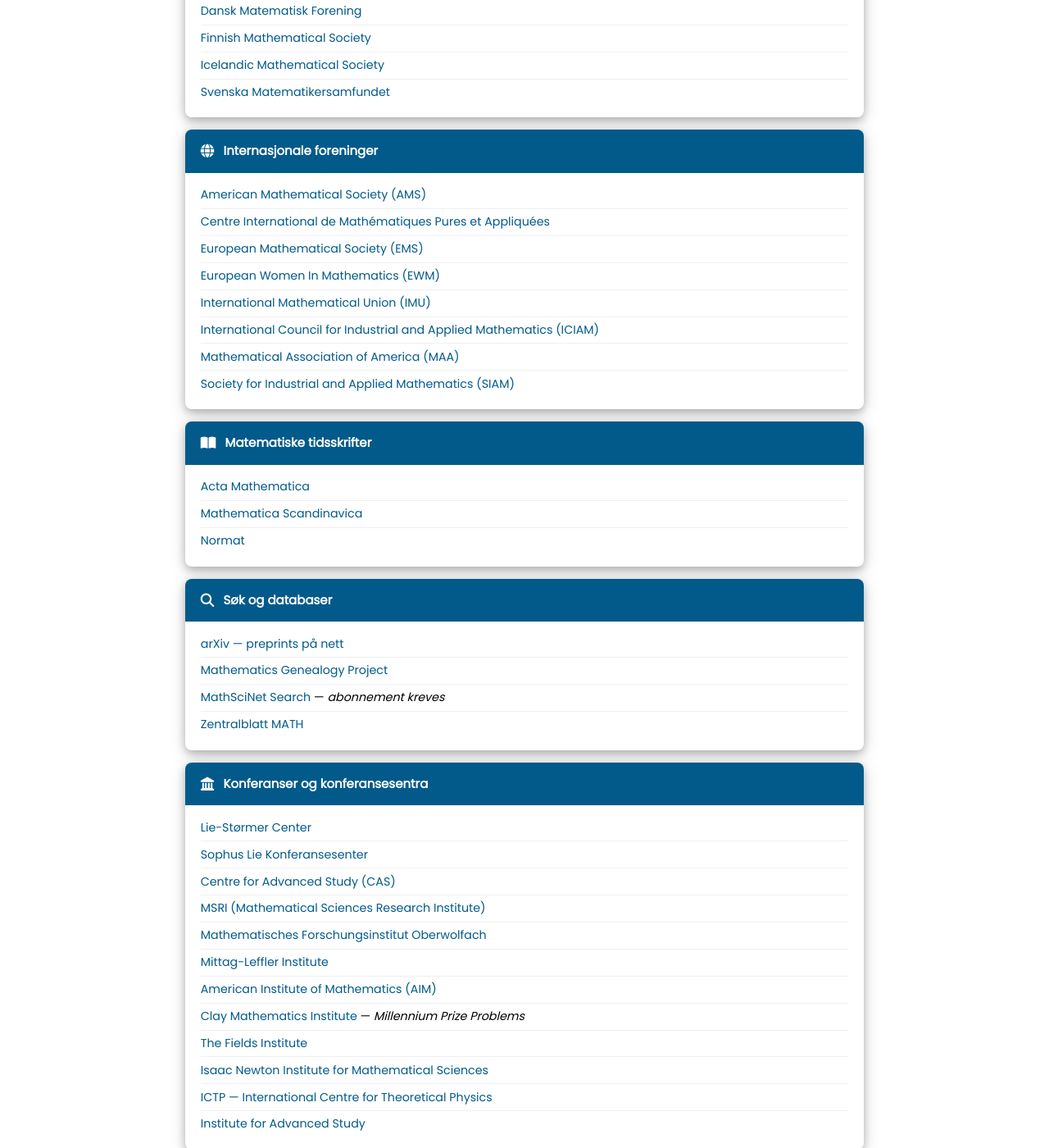
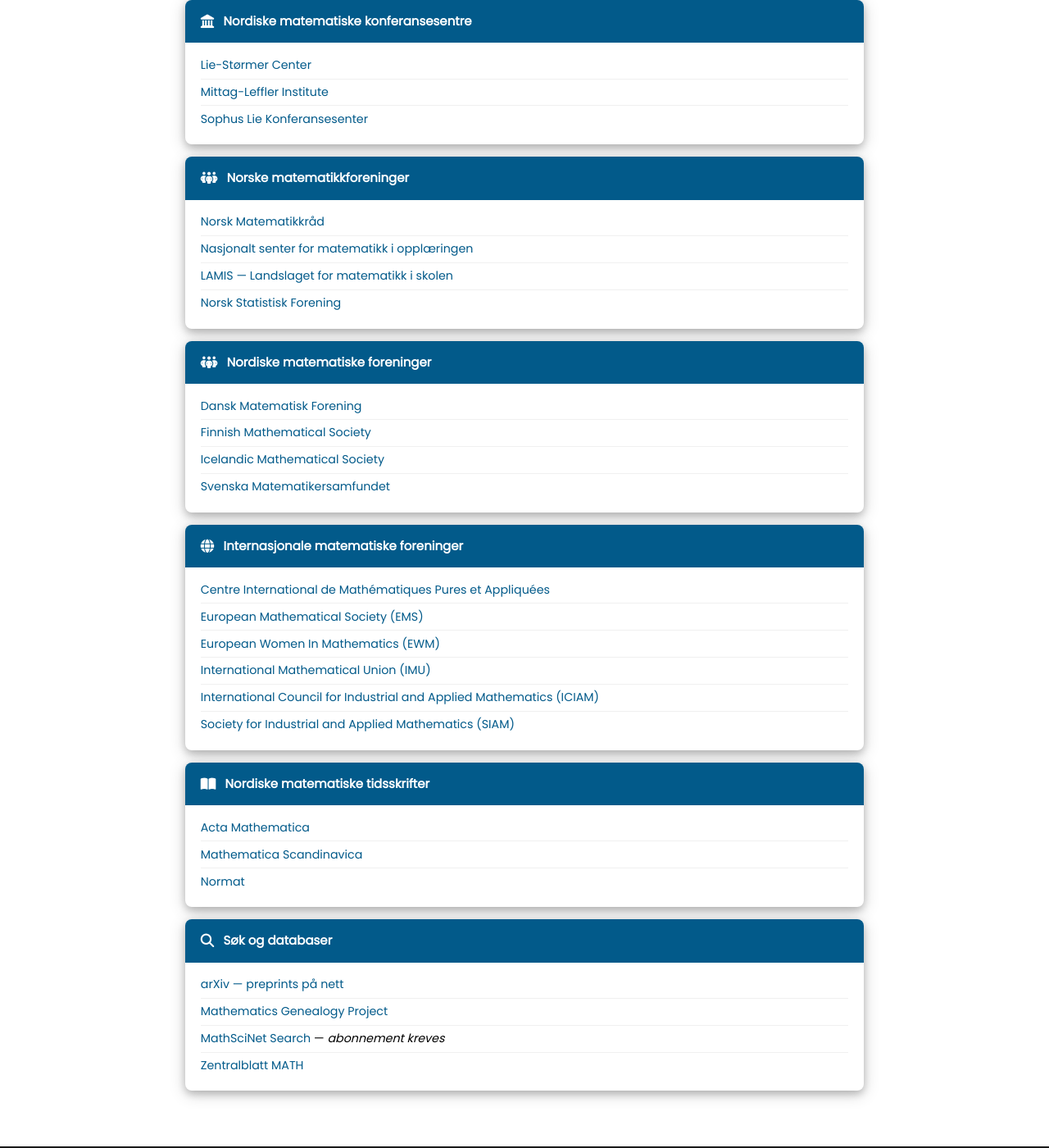
Before and after one commit to ballerin/nmf-website, a Jekyll site: the page built from _pages/pekere_videre.html, in a window 1280 px wide and 1400 px high, scrolled down 1164 px. Shown: the whole window at 82% size. Built offline with Jekyll 4.4.1, drawn with Linux system fonts in a browser that asks for light colours; some of the changed text lies outside the part shown.

Commit message:
Endringer i Pekere Videre

```diff
--- a/_data/pekere.yml
+++ b/_data/pekere.yml
@@ -1,15 +1,35 @@
 sections:
   - title: "Ledige stillinger"
-    icon: "fa-solid fa-building-columns"
+    icon: "fa-solid fa-star"
     links:
       - label: "Nordic-Math.Job"
         url: "https://www.maths.lth.se/nordic/index.html"
 
   - title: "Matematisk ordliste"
-    icon: "fa-solid fa-building-columns"
+    icon: "fa-solid fa-star"
     links:
       - label: "Matematisk ordliste (Matematikkrådet)"
         url: "https://ordliste.matematikkradet.no/"
+
+  - title: "For matematikkinteresserte"
+    icon: "fa-solid fa-star"
+    links:
+      - label: "Abelprisen"
+        url: "http://www.abelprisen.no/"
+      - label: "Holmboeprisen"
+        url: "http://holmboeprisen.no/"
+      - label: "UngeAbel"
+        url: "https://lamis.no/ungeabel/"
+        note: "matematikkonkurranse for ungdomsskoleelever"
+      - label: "Abelkonkurransen"
+        url: "http://abelkonkurransen.no/"
+        note: "for videregående elever"
+      - label: "matematikk.org"
+        url: "http://www.matematikk.org/"
+        note: "for elever og lærere på alle trinn"
+      - label: "matematikk.net"
+        url: "http://www.matematikk.net/"
+        note: "for ungdomsskole og videregående"
 
   - title: "Matematiske institusjoner i Norge"
     icon: "fa-solid fa-building-columns"
@@ -27,6 +47,16 @@
       - label: "Institutt for matematikk og naturvitenskap, UiS"
         url: "http://www.uis.no/om_uis/teknisk-naturvitskapleg_fakultet/matematikk_og_naturvitskap/"
 
+  - title: "Nordiske matematiske konferansesentre"
+    icon: "fa-solid fa-landmark"
+    links:
+      - label: "Lie-Størmer Center"
+        url: "https://lie-stormer.no/"
+      - label: "Mittag-Leffler Institute"
+        url: "http://www.mittag-leffler.se/"
+      - label: "Sophus Lie Konferansesenter"
+        url: "http://www.mn.uio.no/math/om/samarbeid/sophus-lies-konferansesenter/"
+
   - title: "Norske matematikkforeninger"
     icon: "fa-solid fa-people-group"
     links:
@@ -39,8 +69,8 @@
       - label: "Norsk Statistisk Forening"
         url: "http://norskstatistiskforening.no/"
 
-  - title: "Nordiske foreninger"
-    icon: "fa-solid fa-earth-europe"
+  - title: "Nordiske matematiske foreninger"
+    icon: "fa-solid fa-people-group"
     links:
       - label: "Dansk Matematisk Forening"
         url: "http://www.math.ku.dk/dmf/index_en.html"
@@ -51,11 +81,9 @@
       - label: "Svenska Matematikersamfundet"
         url: "http://www.swe-math-soc.se/"
 
-  - title: "Internasjonale foreninger"
+  - title: "Internasjonale matematiske foreninger"
     icon: "fa-solid fa-globe"
     links:
-      - label: "American Mathematical Society (AMS)"
-        url: "http://www.ams.org/"
       - label: "Centre International de Mathématiques Pures et Appliquées"
         url: "https://www.cimpa.info"
       - label: "European Mathematical Society (EMS)"
@@ -66,12 +94,10 @@
         url: "http://www.mathunion.org/"
       - label: "International Council for Industrial and Applied Mathematics (ICIAM)"
         url: "https://iciam.org"
-      - label: "Mathematical Association of America (MAA)"
-        url: "http://www.maa.org/"
       - label: "Society for Industrial and Applied Mathematics (SIAM)"
         url: "http://www.siam.org/"
 
-  - title: "Matematiske tidsskrifter"
+  - title: "Nordiske matematiske tidsskrifter"
     icon: "fa-solid fa-book-open"
     links:
       - label: "Acta Mathematica"
@@ -94,52 +120,3 @@
       - label: "Zentralblatt MATH"
         url: "http://www.zentralblatt-math.org/zmath/en/"
         note:
-
-  - title: "Konferanser og konferansesentra"
-    icon: "fa-solid fa-landmark"
-    links:
-      - label: "Lie-Størmer Center"
-        url: "https://lie-stormer.no/"
-      - label: "Sophus Lie Konferansesenter"
-        url: "http://www.mn.uio.no/math/om/samarbeid/sophus-lies-konferansesenter/"
-      - label: "Centre for Advanced Study (CAS)"
-        url: "http://www.cas.uio.no/"
-      - label: "MSRI (Mathematical Sciences Research Institute)"
-        url: "http://www.msri.org/web/msri"
-      - label: "Mathematisches Forschungsinstitut Oberwolfach"
-        url: "http://www.mfo.de/"
-      - label: "Mittag-Leffler Institute"
-        url: "http://www.mittag-leffler.se/"
-      - label: "American Institute of Mathematics (AIM)"
-        url: "http://www.aimath.org/"
-      - label: "Clay Mathematics Institute"
-        url: "http://www.claymath.org/"
-        note: "Millennium Prize Problems"
-      - label: "The Fields Institute"
-        url: "http://www.fields.utoronto.ca/"
-      - label: "Isaac Newton Institute for Mathematical Sciences"
-        url: "https://www.newton.ac.uk"
-      - label: "ICTP — International Centre for Theoretical Physics"
-        url: "https://www.ictp.it"
-      - label: "Institute for Advanced Study"
-        url: "http://www.math.ias.edu/"
-
-  - title: "For matematikkinteresserte"
-    icon: "fa-solid fa-star"
-    links:
-      - label: "Abelprisen"
-        url: "http://www.abelprisen.no/"
-      - label: "Holmboeprisen"
-        url: "http://holmboeprisen.no/"
-      - label: "UngeAbel"
-        url: "https://lamis.no/ungeabel/"
-        note: "matematikkonkurranse for ungdomsskoleelever"
-      - label: "Abelkonkurransen"
-        url: "http://abelkonkurransen.no/"
-        note: "for videregående elever"
-      - label: "matematikk.org"
-        url: "http://www.matematikk.org/"
-        note: "for elever og lærere på alle trinn"
-      - label: "matematikk.net"
-        url: "http://www.matematikk.net/"
-        note: "for ungdomsskole og videregående"
```
